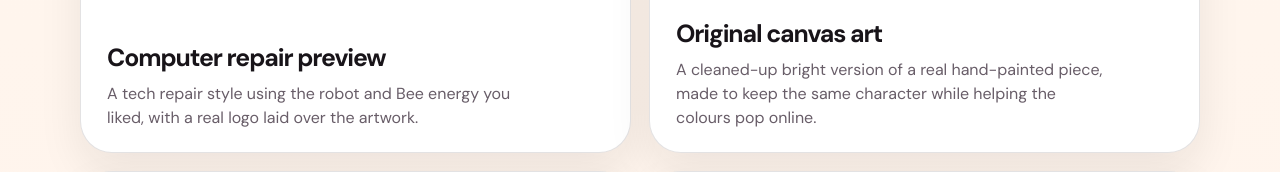
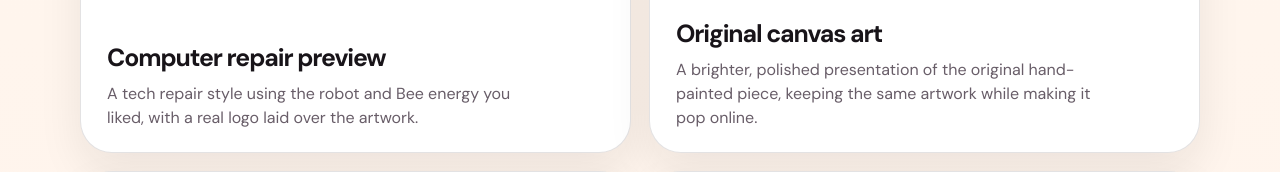
Before and after one commit to lomixartgo-create/Mix-Art-Studio, a plain HTML site: page index.html in a window 1280 px wide. Shown: the part 2152-2324 px from the top of the page. Drawn offline with Linux system fonts and the light colour scheme.

Commit message:
feat: polish original canvas art presentation

```diff
--- a/index.html
+++ b/index.html
@@ -634,7 +634,7 @@
           </div>
           <div class="piece-copy">
             <h3>Original canvas art</h3>
-            <p>A cleaned-up bright version of a real hand-painted piece, made to keep the same character while helping the colours pop online.</p>
+            <p>A brighter, polished presentation of the original hand-painted piece, keeping the same artwork while making it pop online.</p>
           </div>
         </article>
         <article class="portfolio-piece">
```
Also changed, not shown: 1 other file.
